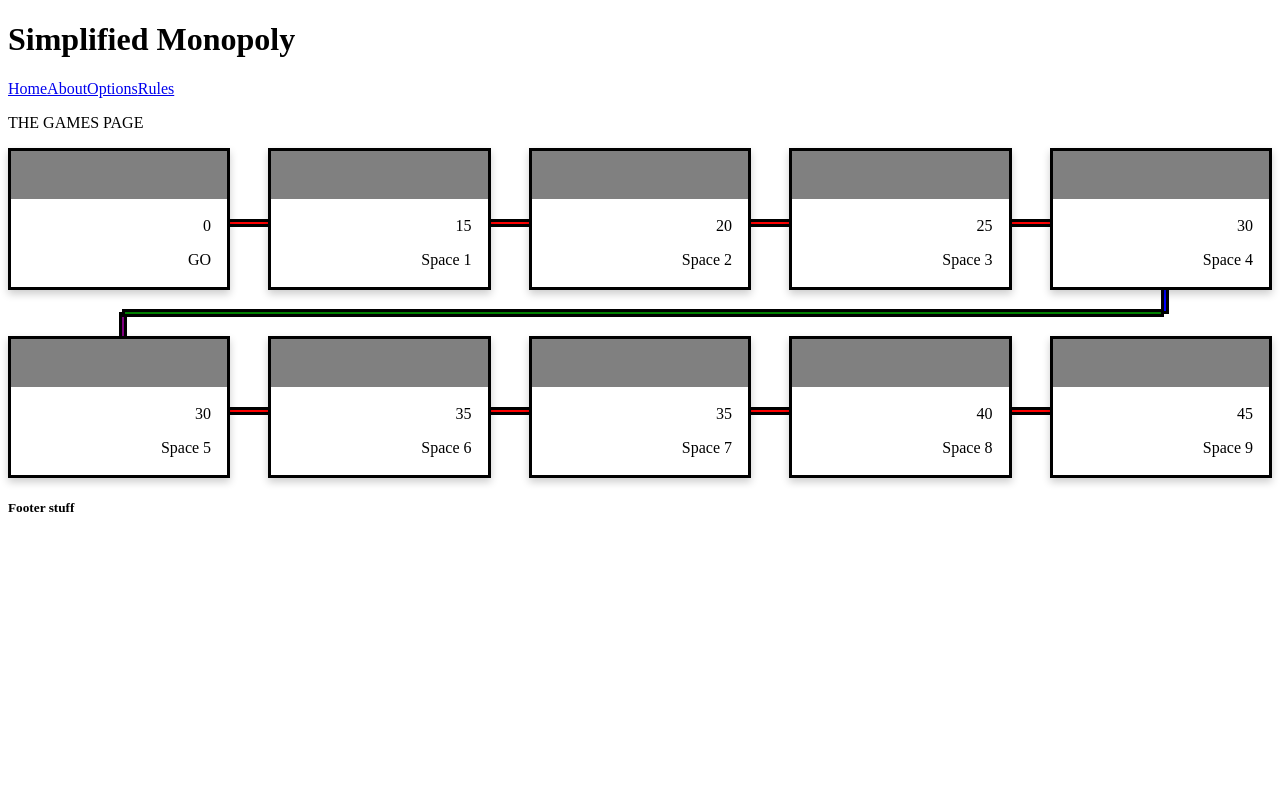
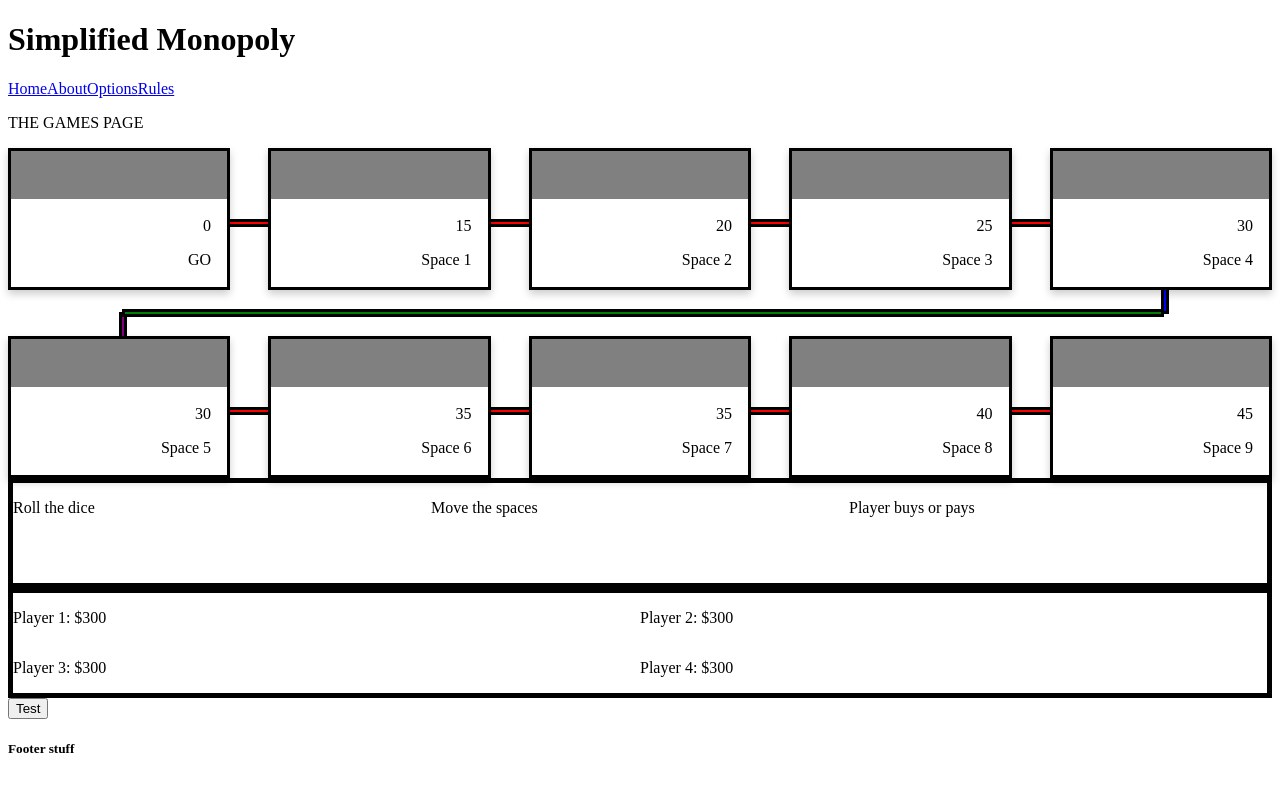
Before and after one commit to CodyRR/Unit-1-Monopoly, a React (Vite) app in the folder Simplified-Monopoly/: page /game in a window 1280 px wide. Shown: the top 792 px of the page. Built offline with nearby package versions, Linux system fonts and the light colour scheme.

Commit message:
Creates Status Board and Player Stats

```diff
--- /dev/null
+++ b/Simplified-Monopoly/src/layout/PlayerStatsBoard.jsx
@@ -0,0 +1,14 @@
+
+const PlayerStatsBoard = () => {
+
+    return(
+        <div style={{display: "grid", border: '5px solid', height: '100px', gridTemplateColumns: "1fr 1fr"}}>
+            <p>Player 1: $300</p>
+            <p>Player 2: $300</p>
+            <p>Player 3: $300</p>
+            <p>Player 4: $300</p>
+        </div>
+    )
+}
+
+export default PlayerStatsBoard
--- /dev/null
+++ b/Simplified-Monopoly/src/layout/StatusBoard.jsx
@@ -0,0 +1,14 @@
+
+const StatusBoard = () => {
+
+
+    return(
+        <div style={{display: "grid", border: '5px solid', height: '100px', gridTemplateColumns: "1fr 1fr 1fr"}}>
+            <p>Roll the dice</p>
+            <p>Move the spaces</p>
+            <p>Player buys or pays</p>
+        </div>
+    )
+}
+
+export default StatusBoard;
--- a/Simplified-Monopoly/src/pages/GamePage.jsx
+++ b/Simplified-Monopoly/src/pages/GamePage.jsx
@@ -1,16 +1,28 @@
 import { useState } from "react"
 import { spaceData } from "../data/spaceData"
 import SpaceField from "../layout/SpaceField";
+import StatusBoard from "../layout/StatusBoard";
+import PlayerStatsBoard from "../layout/PlayerStatsBoard";
 
 const GamePage = () => {
 
     const [theSpaces, setTheSpaces] = useState(structuredClone(spaceData));
-    console.log("In GamePage " + theSpaces[0]);
+
+    const testForChange = (event) => {
+
+        event.preventDefault();
+        let newData = [...theSpaces];
+        newData[1][3] = 30;
+        setTheSpaces(newData);
+    }
 
     return (
         <div>
             <p>THE GAMES PAGE</p>
             <SpaceField theSpaces={theSpaces} />
+            <StatusBoard />
+            <PlayerStatsBoard />
+            <button onClick={testForChange}>Test</button>
         </div>
     )
 }
```
